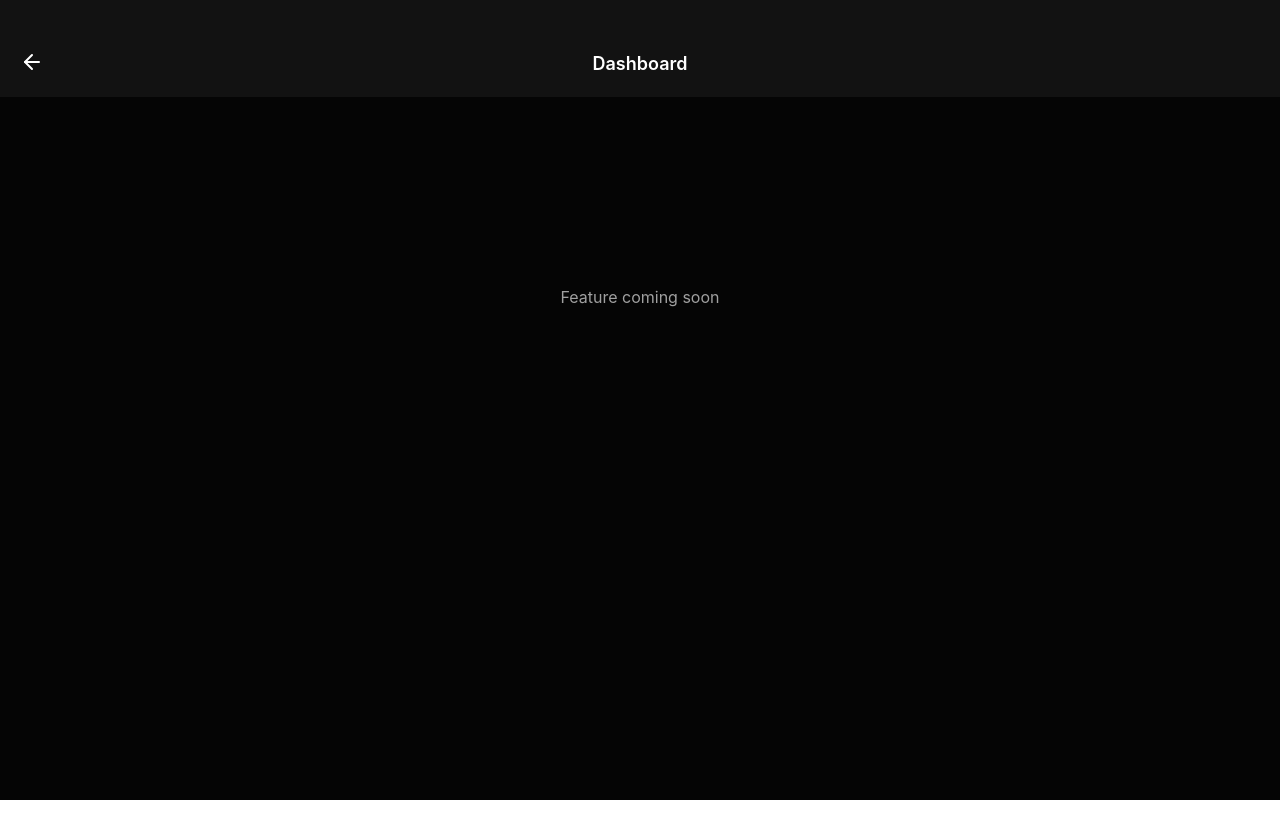
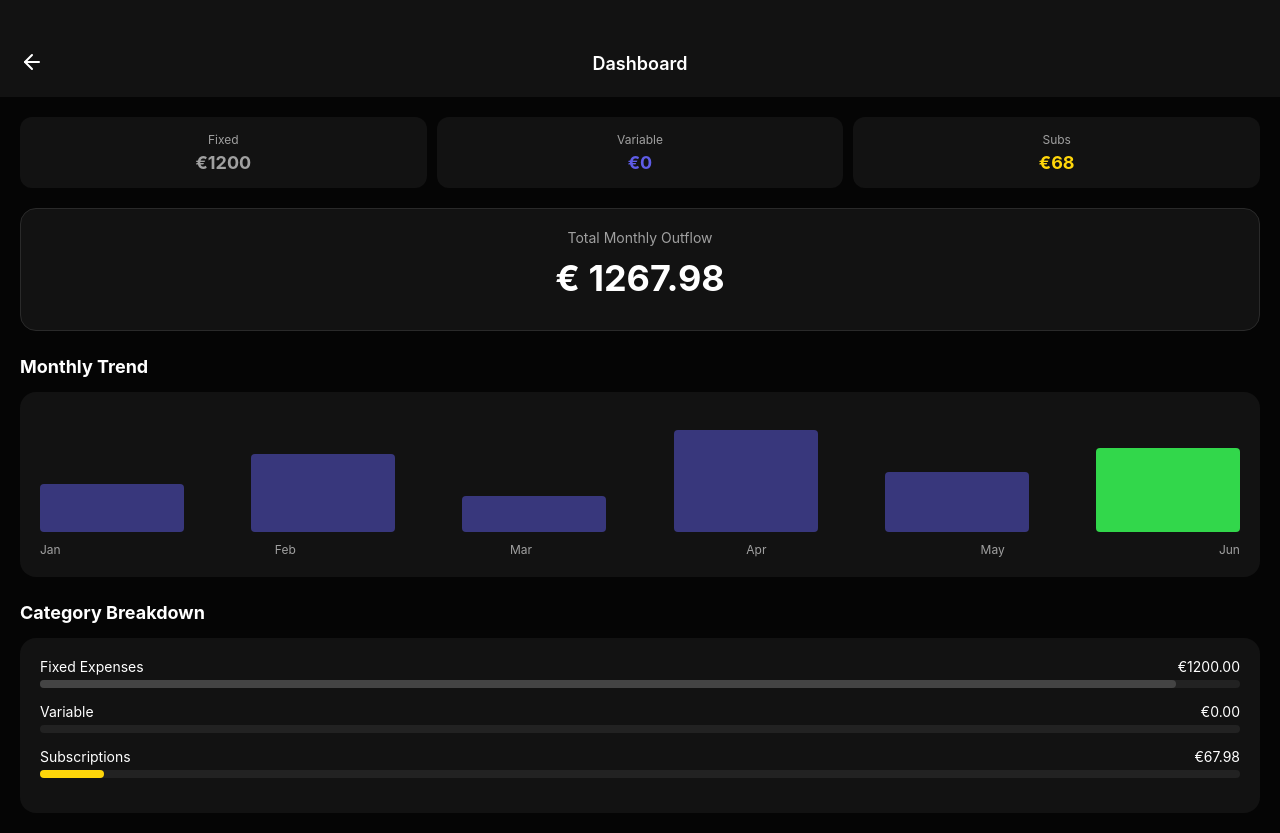
Before and after one commit to anusin1805/F11Grow, a React (Vite) app: page / in a window 1280 px wide. Both pictures are taken after a click on the button "Dashboard". Before the commit the page ends 800 px from the top, so only its background shows below. Built offline with nearby package versions, Linux system fonts and the light colour scheme.

Commit message:
Update App.jsx

```diff
--- a/src/App.jsx
+++ b/src/App.jsx
@@ -15,7 +15,10 @@ import {
   Globe,
   Bell,
   CheckCircle2,
-  AlertCircle
+  AlertCircle,
+  Phone,
+  Mail,
+  Send
 } from 'lucide-react';
 
 // --- COLOR PALETTE ---
@@ -53,8 +56,10 @@ export default function App() {
         return <BudgetHubScreen onBack={goBack} />;
       case 'FullScopeAnalysis':
         return <FullScopeAnalysisScreen onBack={goBack} />;
+      case 'TalkToUs':
+        return <TalkToUsScreen onBack={goBack} />;
       case 'Dashboard':
-        return <PlaceholderScreen title="Dashboard" onBack={goBack} />;
+        return <DashboardScreen onBack={goBack} />;
       default:
         return <MenuScreen navigate={navigateTo} />;
     }
@@ -142,7 +147,12 @@ const MenuScreen = ({ navigate }) => {
           onPress={() => navigate('BudgetHub')}
         />
 
-        <MenuItem icon={<MessageSquare size={22} color={COLORS.secondary} />} label="Talk to Us" />
+        {/* Talk to Us */}
+        <MenuItem
+          icon={<MessageSquare size={22} color={COLORS.secondary} />}
+          label="Talk to Us"
+          onPress={() => navigate('TalkToUs')}
+        />
 
         <div style={{ height: '1px', backgroundColor: '#222', margin: '20px 0' }} />
 
@@ -177,7 +187,187 @@ const MenuScreen = ({ navigate }) => {
   );
 };
 
-// --- SCREEN 2: BUDGET HUB (NEW!) ---
+// --- SCREEN 2: DASHBOARD (UPDATED) ---
+const DashboardScreen = ({ onBack }) => {
+  const [financials, setFinancials] = useState({ fixed: 0, variable: 0, subs: 0 });
+
+  useEffect(() => {
+    // 1. Calculate Variable (from saved expenses)
+    const expenses = JSON.parse(localStorage.getItem('myExpenses') || '[]');
+    const varTotal = expenses.reduce((acc, curr) => acc + curr.amount, 0);
+
+    // 2. Calculate Subs (Static mock for now + saved)
+    // In a real app, this would come from the subs screen storage
+    const subsTotal = 12.99 + 9.99 + 45.00; // Netflix, Spotify, Gym
+
+    // 3. Calculate Fixed (Static mock for Rent/Loans)
+    const fixedTotal = 1200.00; // Placeholder for Rent/Car
+
+    setFinancials({ fixed: fixedTotal, variable: varTotal, subs: subsTotal });
+  }, []);
+
+  const total = financials.fixed + financials.variable + financials.subs;
+
+  return (
+    <div style={{ minHeight: '100vh' }}>
+      <ScreenHeader title="Dashboard" onBack={onBack} />
+
+      <div style={{ padding: '20px' }}>
+
+        {/* Summary Cards */}
+        <div style={{ display: 'flex', gap: '10px', marginBottom: '20px' }}>
+          <SummaryCard title="Fixed" amount={financials.fixed} color={COLORS.secondary} />
+          <SummaryCard title="Variable" amount={financials.variable} color={COLORS.accent} />
+          <SummaryCard title="Subs" amount={financials.subs} color={COLORS.warning} />
+        </div>
+
+        {/* Big Total */}
+        <div style={{
+          backgroundColor: COLORS.card,
+          padding: '20px',
+          borderRadius: '16px',
+          textAlign: 'center',
+          marginBottom: '25px',
+          border: `1px solid ${COLORS.cardBorder}`
+        }}>
+          <p style={{ color: COLORS.secondary, margin: 0, fontSize: '14px' }}>Total Monthly Outflow</p>
+          <h1 style={{ margin: '10px 0', fontSize: '36px' }}>€ {total.toFixed(2)}</h1>
+        </div>
+
+        {/* Month over Month Graph */}
+        <h3 style={{ fontSize: '18px', marginBottom: '15px' }}>Monthly Trend</h3>
+        <div style={{
+          padding: '20px',
+          backgroundColor: COLORS.card,
+          borderRadius: '16px',
+          marginBottom: '25px'
+        }}>
+          <div style={{ display: 'flex', alignItems: 'flex-end', height: '120px', gap: '8px', justifyContent: 'space-between' }}>
+            {[40, 65, 30, 85, 50, 70].map((h, i) => (
+              <div key={i} style={{
+                width: '12%',
+                height: `${h}%`,
+                backgroundColor: i === 5 ? COLORS.success : COLORS.accent,
+                borderRadius: '4px',
+                opacity: i === 5 ? 1 : 0.5
+              }} />
+            ))}
+          </div>
+          <div style={{ display: 'flex', justifyContent: 'space-between', marginTop: '10px', color: COLORS.secondary, fontSize: '12px' }}>
+            <span>Jan</span><span>Feb</span><span>Mar</span><span>Apr</span><span>May</span><span>Jun</span>
+          </div>
+        </div>
+
+        {/* Category Breakdown */}
+        <h3 style={{ fontSize: '18px', marginBottom: '15px' }}>Category Breakdown</h3>
+        <div style={{ backgroundColor: COLORS.card, borderRadius: '16px', padding: '20px' }}>
+          {[
+            { name: 'Fixed Expenses', val: financials.fixed, color: '#444' },
+            { name: 'Variable', val: financials.variable, color: COLORS.accent },
+            { name: 'Subscriptions', val: financials.subs, color: COLORS.warning }
+          ].map((cat, i) => (
+            <div key={i} style={{ marginBottom: '15px' }}>
+              <div style={{ display: 'flex', justifyContent: 'space-between', marginBottom: '5px', fontSize: '14px' }}>
+                <span>{cat.name}</span>
+                <span>€{cat.val.toFixed(2)}</span>
+              </div>
+              <div style={{ width: '100%', height: '8px', backgroundColor: '#222', borderRadius: '4px' }}>
+                <div style={{
+                  width: `${Math.min((cat.val / total) * 100, 100)}%`,
+                  height: '100%',
+                  backgroundColor: cat.color,
+                  borderRadius: '4px'
+                }} />
+              </div>
+            </div>
+          ))}
+        </div>
+
+      </div>
+    </div>
+  );
+};
+
+// --- SCREEN 3: TALK TO US (NEW!) ---
+const TalkToUsScreen = ({ onBack }) => {
+  const [email, setEmail] = useState('');
+  const [comment, setComment] = useState('');
+
+  const handleSend = () => {
+    if (!email || !comment) {
+      alert("Please fill in both fields.");
+      return;
+    }
+    alert("Message sent! We will contact you shortly.");
+    onBack();
+  };
+
+  return (
+    <div style={{ minHeight: '100vh' }}>
+      <ScreenHeader title="Talk to Us" onBack={onBack} />
+
+      <div style={{ padding: '20px' }}>
+
+        {/* Helpline Card */}
+        <div style={{
+          backgroundColor: COLORS.card,
+          padding: '25px',
+          borderRadius: '16px',
+          textAlign: 'center',
+          marginBottom: '30px',
+          border: `1px solid ${COLORS.accent}`
+        }}>
+          <Phone size={32} color={COLORS.accent} style={{ marginBottom: '10px' }} />
+          <h3 style={{ margin: '0 0 5px 0' }}>Helpline</h3>
+          <p style={{ fontSize: '24px', fontWeight: 'bold', margin: 0, color: COLORS.primary }}>
+            1800 1800 000
+          </p>
+          <p style={{ color: COLORS.secondary, fontSize: '12px', marginTop: '5px' }}>Available 24/7</p>
+        </div>
+
+        {/* Contact Form */}
+        <h3 style={{ fontSize: '18px', marginBottom: '15px' }}>Send us a message</h3>
+
+        <div style={{ marginBottom: '20px' }}>
+          <label style={{ display: 'block', color: COLORS.secondary, marginBottom: '8px', fontSize: '14px' }}>Your Email</label>
+          <div style={{ position: 'relative' }}>
+            <Mail size={18} color={COLORS.secondary} style={{ position: 'absolute', left: '15px', top: '15px' }} />
+            <input
+              type="email"
+              placeholder="name@example.com"
+              value={email}
+              onChange={(e) => setEmail(e.target.value)}
+              style={{ ...styles.input, paddingLeft: '45px' }}
+            />
+          </div>
+        </div>
+
+        <div style={{ marginBottom: '20px' }}>
+          <label style={{ display: 'block', color: COLORS.secondary, marginBottom: '8px', fontSize: '14px' }}>How can we help?</label>
+          <textarea
+            rows="5"
+            placeholder="Type your question or feedback here..."
+            value={comment}
+            onChange={(e) => setComment(e.target.value)}
+            style={{
+              ...styles.input,
+              height: 'auto',
+              fontFamily: 'inherit'
+            }}
+          />
+        </div>
+
+        <button onClick={handleSend} style={{ ...styles.button, display: 'flex', justifyContent: 'center', gap: '10px' }}>
+          <Send size={20} />
+          <span>Send Message</span>
+        </button>
+
+      </div>
+    </div>
+  );
+};
+
+// --- SCREEN 4: BUDGET HUB ---
 const BudgetHubScreen = ({ onBack }) => {
   const [budgets, setBudgets] = useState(() => {
     const saved = localStorage.getItem('myBudgets');
@@ -212,80 +402,43 @@ const BudgetHubScreen = ({ onBack }) => {
       <ScreenHeader title="Budget Hub" onBack={onBack} />
       <div style={{ padding: '20px' }}>
 
-        {/* List of Budgets */}
         {budgets.map(b => {
           const percent = Math.min((b.spent / b.limit) * 100, 100);
           const isOver = b.spent > b.limit;
 
           return (
-            <div key={b.id} style={{
-              backgroundColor: COLORS.card,
-              padding: '15px',
-              borderRadius: '12px',
-              marginBottom: '15px'
-            }}>
+            <div key={b.id} style={{ backgroundColor: COLORS.card, padding: '15px', borderRadius: '12px', marginBottom: '15px' }}>
               <div style={{ display: 'flex', justifyContent: 'space-between', marginBottom: '10px' }}>
                 <span style={{ fontWeight: 'bold' }}>{b.category}</span>
-                <span style={{ color: isOver ? COLORS.danger : COLORS.success }}>
-                  {b.spent} / {b.limit} €
-                </span>
+                <span style={{ color: isOver ? COLORS.danger : COLORS.success }}>{b.spent} / {b.limit} €</span>
               </div>
-              {/* Progress Bar */}
               <div style={{ width: '100%', height: '8px', backgroundColor: '#333', borderRadius: '4px' }}>
-                <div style={{
-                  width: `${percent}%`,
-                  height: '100%',
-                  backgroundColor: isOver ? COLORS.danger : COLORS.accent,
-                  borderRadius: '4px'
-                }} />
+                <div style={{ width: `${percent}%`, height: '100%', backgroundColor: isOver ? COLORS.danger : COLORS.accent, borderRadius: '4px' }} />
               </div>
             </div>
           );
         })}
 
-        {/* Add New Budget Form */}
         {isAdding ? (
           <div style={{ backgroundColor: COLORS.card, padding: '20px', borderRadius: '12px', marginTop: '20px', border: `1px solid ${COLORS.accent}` }}>
             <h4 style={{ marginTop: 0 }}>New Budget Goal</h4>
-            <input
-              placeholder="Category (e.g. Shopping)"
-              value={newCategory}
-              onChange={e => setNewCategory(e.target.value)}
-              style={styles.input}
-            />
-            <input
-              placeholder="Budget Limit (€)"
-              type="number"
-              value={newLimit}
-              onChange={e => setNewLimit(e.target.value)}
-              style={styles.input}
-            />
-            <input
-              placeholder="Current Spent (€)"
-              type="number"
-              value={newSpent}
-              onChange={e => setNewSpent(e.target.value)}
-              style={styles.input}
-            />
+            <input placeholder="Category" value={newCategory} onChange={e => setNewCategory(e.target.value)} style={styles.input} />
+            <input placeholder="Limit (€)" type="number" value={newLimit} onChange={e => setNewLimit(e.target.value)} style={styles.input} />
+            <input placeholder="Spent (€)" type="number" value={newSpent} onChange={e => setNewSpent(e.target.value)} style={styles.input} />
             <div style={{ display: 'flex', gap: '10px' }}>
               <button onClick={handleAddBudget} style={{ ...styles.button, backgroundColor: COLORS.success }}>Save</button>
               <button onClick={() => setIsAdding(false)} style={{ ...styles.button, backgroundColor: COLORS.danger }}>Cancel</button>
             </div>
           </div>
         ) : (
-          <button
-            onClick={() => setIsAdding(true)}
-            style={{ ...styles.button, marginTop: '20px' }}
-          >
-            + Create New Budget
-          </button>
+          <button onClick={() => setIsAdding(true)} style={{ ...styles.button, marginTop: '20px' }}>+ Create New Budget</button>
         )}
       </div>
     </div>
   );
 };
 
-// --- SCREEN 3: FULL SCOPE ANALYSIS (SUBSCRIPTIONS) ---
+// --- SCREEN 5: FULL SCOPE ANALYSIS ---
 const FullScopeAnalysisScreen = ({ onBack }) => {
   const [subs, setSubs] = useState([
     { id: 1, name: 'Netflix', cost: 12.99, date: '15th', reminder: true },
@@ -301,87 +454,46 @@ const FullScopeAnalysisScreen = ({ onBack }) => {
     <div style={{ minHeight: '100vh' }}>
       <ScreenHeader title="Recurring Subscriptions" onBack={onBack} />
       <div style={{ padding: '20px' }}>
-        <p style={{ color: COLORS.secondary, fontSize: '14px', marginBottom: '20px' }}>
-          Manage your monthly recurring payments and set reminders.
-        </p>
-
+        <p style={{ color: COLORS.secondary, fontSize: '14px', marginBottom: '20px' }}>Manage recurring payments.</p>
         {subs.map(sub => (
-          <div key={sub.id} style={{
-            backgroundColor: COLORS.card,
-            padding: '15px',
-            borderRadius: '12px',
-            marginBottom: '15px',
-            display: 'flex',
-            justifyContent: 'space-between',
-            alignItems: 'center'
-          }}>
+          <div key={sub.id} style={{ backgroundColor: COLORS.card, padding: '15px', borderRadius: '12px', marginBottom: '15px', display: 'flex', justifyContent: 'space-between', alignItems: 'center' }}>
             <div>
-              <div style={{ fontWeight: 'bold', fontSize: '16px' }}>{sub.name}</div>
+              <div style={{ fontWeight: 'bold' }}>{sub.name}</div>
               <div style={{ color: COLORS.secondary, fontSize: '13px' }}>Due: {sub.date} • €{sub.cost}</div>
             </div>
-
-            <button
-              onClick={() => toggleReminder(sub.id)}
-              style={{
-                display: 'flex',
-                flexDirection: 'column',
-                alignItems: 'center',
-                background: 'none',
-                border: 'none',
-                cursor: 'pointer'
-              }}
-            >
+            <button onClick={() => toggleReminder(sub.id)} style={{ display: 'flex', flexDirection: 'column', alignItems: 'center', background: 'none', border: 'none', cursor: 'pointer' }}>
               <Bell size={20} fill={sub.reminder ? COLORS.warning : 'none'} color={sub.reminder ? COLORS.warning : COLORS.secondary} />
-              <span style={{ fontSize: '10px', color: sub.reminder ? COLORS.warning : COLORS.secondary, marginTop: '4px' }}>
-                {sub.reminder ? 'On' : 'Off'}
-              </span>
+              <span style={{ fontSize: '10px', color: sub.reminder ? COLORS.warning : COLORS.secondary, marginTop: '4px' }}>{sub.reminder ? 'On' : 'Off'}</span>
             </button>
           </div>
         ))}
-
-        <div style={{ marginTop: '30px', padding: '15px', backgroundColor: '#1F1F22', borderRadius: '8px' }}>
-          <h4 style={{ margin: '0 0 10px 0', color: COLORS.primary }}>Total Monthly Fixed</h4>
-          <p style={{ fontSize: '24px', fontWeight: 'bold', margin: 0 }}>
-            € {subs.reduce((acc, curr) => acc + curr.cost, 0).toFixed(2)}
-          </p>
-        </div>
       </div>
     </div>
   );
 };
 
-// --- SCREEN 4: ANNUAL OVERVIEW (ENHANCED) ---
+// --- SCREEN 6: ANNUAL OVERVIEW ---
 const AnnualOverviewScreen = ({ onBack }) => {
   const [totalSpent, setTotalSpent] = useState(0);
-
   useEffect(() => {
     const savedExpenses = JSON.parse(localStorage.getItem('myExpenses') || '[]');
     const sum = savedExpenses.reduce((acc, current) => acc + current.amount, 0);
     setTotalSpent(sum);
   }, []);
 
-  // Mock data for Category Breakdown
   const categories = [
     { name: 'Food', amount: 450, color: COLORS.accent },
     { name: 'Transport', amount: 120, color: COLORS.success },
     { name: 'Bills', amount: 300, color: COLORS.warning },
     { name: 'Other', amount: 80, color: COLORS.secondary },
   ];
-
   const maxCat = Math.max(...categories.map(c => c.amount));
 
   return (
     <div style={{ minHeight: '100vh' }}>
       <ScreenHeader title="Annual Overview" onBack={onBack} />
-
       <div style={{ padding: '20px' }}>
-        {/* Main Trend Chart */}
-        <div style={{
-          padding: '20px',
-          backgroundColor: COLORS.card,
-          borderRadius: '16px',
-          marginBottom: '20px'
-        }}>
+        <div style={{ padding: '20px', backgroundColor: COLORS.card, borderRadius: '16px', marginBottom: '20px' }}>
           <h3 style={{ color: COLORS.primary, fontSize: '16px', margin: '0 0 10px 0' }}>Spending Trend (6 Mo)</h3>
           <div style={{ display: 'flex', alignItems: 'flex-end', height: '150px', gap: '8px', justifyContent: 'space-between' }}>
             {[40, 65, 30, 85, 50, 70].map((h, i) => (
@@ -389,38 +501,25 @@ const AnnualOverviewScreen = ({ onBack }) => {
             ))}
           </div>
         </div>
-
-        {/* Category Level Graphs (New Feature) */}
         <h3 style={{ fontSize: '18px', marginBottom: '15px' }}>Category Breakdown</h3>
         <div style={{ backgroundColor: COLORS.card, borderRadius: '16px', padding: '20px' }}>
           {categories.map((cat, i) => (
             <div key={i} style={{ marginBottom: '15px' }}>
               <div style={{ display: 'flex', justifyContent: 'space-between', marginBottom: '5px', fontSize: '14px' }}>
-                <span>{cat.name}</span>
-                <span>€{cat.amount}</span>
+                <span>{cat.name}</span><span>€{cat.amount}</span>
               </div>
               <div style={{ width: '100%', height: '8px', backgroundColor: '#333', borderRadius: '4px' }}>
-                <div style={{
-                  width: `${(cat.amount / maxCat) * 100}%`,
-                  height: '100%',
-                  backgroundColor: cat.color,
-                  borderRadius: '4px'
-                }} />
+                <div style={{ width: `${(cat.amount / maxCat) * 100}%`, height: '100%', backgroundColor: cat.color, borderRadius: '4px' }} />
               </div>
             </div>
           ))}
-        </div>
-
-        <div style={{ marginTop: '20px', textAlign: 'center' }}>
-          <p style={{ color: COLORS.secondary }}>Total Year-to-Date</p>
-          <p style={{ fontSize: '28px', fontWeight: 'bold' }}>€ {totalSpent.toFixed(2)}</p>
         </div>
       </div>
     </div>
   );
 };
 
-// --- SCREEN 5: WEEKLY VARIABLES ---
+// --- SCREEN 7: WEEKLY VARIABLES ---
 const WeeklyVariablesScreen = ({ onBack }) => {
   const [variables, setVariables] = useState(() => {
     const saved = localStorage.getItem('weeklyVariables');
@@ -430,17 +529,14 @@ const WeeklyVariablesScreen = ({ onBack }) => {
       { id: 3, label: 'Entertainment', amount: '100.00' },
     ];
   });
-
   const handleChange = (id, text) => {
     setVariables(variables.map(item => item.id === id ? { ...item, amount: text } : item));
   };
-
   const handleSave = () => {
     localStorage.setItem('weeklyVariables', JSON.stringify(variables));
     alert("Weekly budget updated successfully!");
     onBack();
   };
-
   return (
     <div style={{ minHeight: '100vh' }}>
       <ScreenHeader title="Weekly Variables" onBack={onBack} />
@@ -448,12 +544,7 @@ const WeeklyVariablesScreen = ({ onBack }) => {
         {variables.map((item) => (
           <div key={item.id} style={{ marginBottom: '20px' }}>
             <label style={{ color: COLORS.secondary, marginBottom: '8px', display: 'block' }}>{item.label} (€)</label>
-            <input
-              type="number"
-              value={item.amount}
-              onChange={(e) => handleChange(item.id, e.target.value)}
-              style={styles.input}
-            />
+            <input type="number" value={item.amount} onChange={(e) => handleChange(item.id, e.target.value)} style={styles.input} />
           </div>
         ))}
         <button onClick={handleSave} style={styles.button}>Save Changes</button>
@@ -462,12 +553,11 @@ const WeeklyVariablesScreen = ({ onBack }) => {
   );
 };
 
-// --- SCREEN 6: NEW EXPENSE ---
+// --- SCREEN 8: NEW EXPENSE ---
 const NewFlexibleExpenseScreen = ({ onBack }) => {
   const [category, setCategory] = useState('Food');
   const [expenseName, setExpenseName] = useState('');
   const [amount, setAmount] = useState('');
-
   const handleSave = () => {
     if (!expenseName || !amount) { alert("Please enter a name and amount!"); return; }
     const newExpense = {
@@ -482,22 +572,11 @@ const NewFlexibleExpenseScreen = ({ onBack }) => {
     alert(`Saved: ${expenseName} for €${amount}`);
     onBack();
   };
-
   return (
     <div style={{ minHeight: '100vh' }}>
       <ScreenHeader title="New Expense" onBack={onBack} />
       <div style={{ padding: '20px' }}>
-        <div style={{
-          height: '150px',
-          border: '1px dashed #333',
-          borderRadius: '12px',
-          display: 'flex',
-          flexDirection: 'column',
-          alignItems: 'center',
-          justifyContent: 'center',
-          marginBottom: '20px',
-          backgroundColor: COLORS.inputBg
-        }}>
+        <div style={{ height: '150px', border: '1px dashed #333', borderRadius: '12px', display: 'flex', flexDirection: 'column', alignItems: 'center', justifyContent: 'center', marginBottom: '20px', backgroundColor: COLORS.inputBg }}>
           <Camera size={40} color={COLORS.secondary} />
           <span style={{ color: COLORS.secondary, marginTop: '10px' }}>Scan Bill</span>
         </div>
@@ -505,11 +584,7 @@ const NewFlexibleExpenseScreen = ({ onBack }) => {
         <input placeholder="Amount (€)" type="number" value={amount} onChange={e => setAmount(e.target.value)} style={styles.input} />
         <div style={{ display: 'flex', gap: '10px', marginBottom: '20px' }}>
           {['Food', 'Transport', 'Leisure', 'Shop'].map(cat => (
-            <button key={cat} onClick={() => setCategory(cat)} style={{
-              ...styles.chip,
-              backgroundColor: category === cat ? COLORS.accent : 'transparent',
-              border: `1px solid ${category === cat ? COLORS.accent : '#444'}`
-            }}>{cat}</button>
+            <button key={cat} onClick={() => setCategory(cat)} style={{ ...styles.chip, backgroundColor: category === cat ? COLORS.accent : 'transparent', border: `1px solid ${category === cat ? COLORS.accent : '#444'}` }}>{cat}</button>
           ))}
         </div>
         <button onClick={handleSave} style={styles.button}>Save Expense</button>
@@ -519,6 +594,13 @@ const NewFlexibleExpenseScreen = ({ onBack }) => {
 };
 
 // --- HELPERS & STYLES ---
+const SummaryCard = ({ title, amount, color }) => (
+  <div style={{ flex: 1, backgroundColor: COLORS.card, padding: '15px', borderRadius: '12px', textAlign: 'center' }}>
+    <p style={{ color: COLORS.secondary, fontSize: '12px', margin: '0 0 5px 0' }}>{title}</p>
+    <p style={{ color: color, fontSize: '18px', fontWeight: 'bold', margin: 0 }}>€{amount.toFixed(0)}</p>
+  </div>
+);
+
 const ScreenHeader = ({ title, onBack }) => (
   <div style={{ display: 'flex', alignItems: 'center', justifyContent: 'space-between', padding: '50px 20px 20px', backgroundColor: COLORS.card }}>
     <button onClick={onBack} style={{ background: 'none', border: 'none', cursor: 'pointer' }}><ArrowLeft size={24} color={COLORS.primary} /></button>
@@ -548,15 +630,6 @@ const SubMenuItem = ({ label, highlight, onPress }) => (
     <span style={{ color: highlight ? COLORS.primary : COLORS.secondary, fontWeight: highlight ? '600' : 'normal' }}>{label}</span>
     {highlight && <ChevronRight size={16} color={COLORS.secondary} />}
   </button>
-);
-
-const PlaceholderScreen = ({ title, onBack }) => (
-  <div style={{ minHeight: '100vh' }}>
-    <ScreenHeader title={title} onBack={onBack} />
-    <div style={{ display: 'flex', justifyContent: 'center', alignItems: 'center', height: '50vh' }}>
-      <span style={{ color: COLORS.secondary }}>Feature coming soon</span>
-    </div>
-  </div>
 );
 
 const styles = {
```
